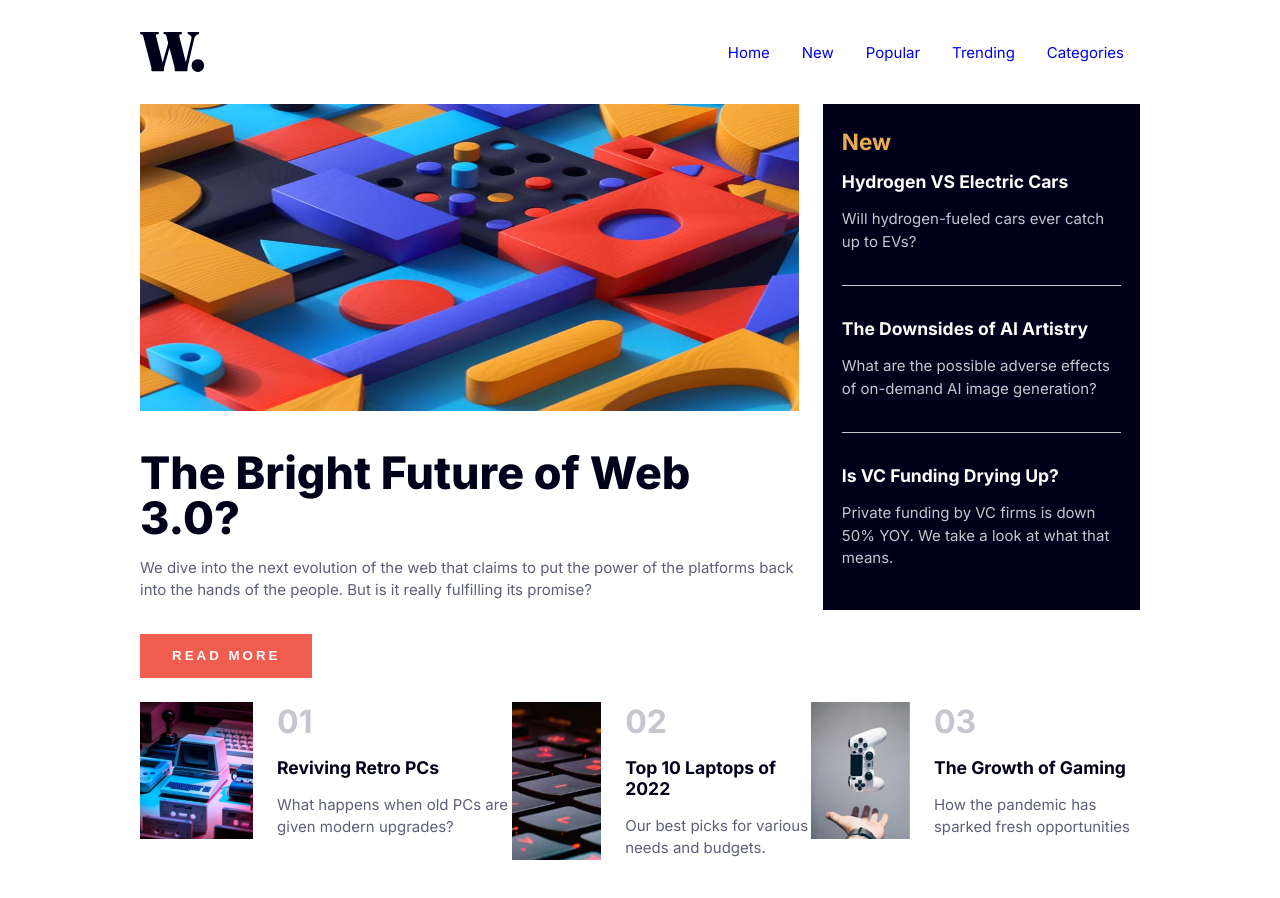
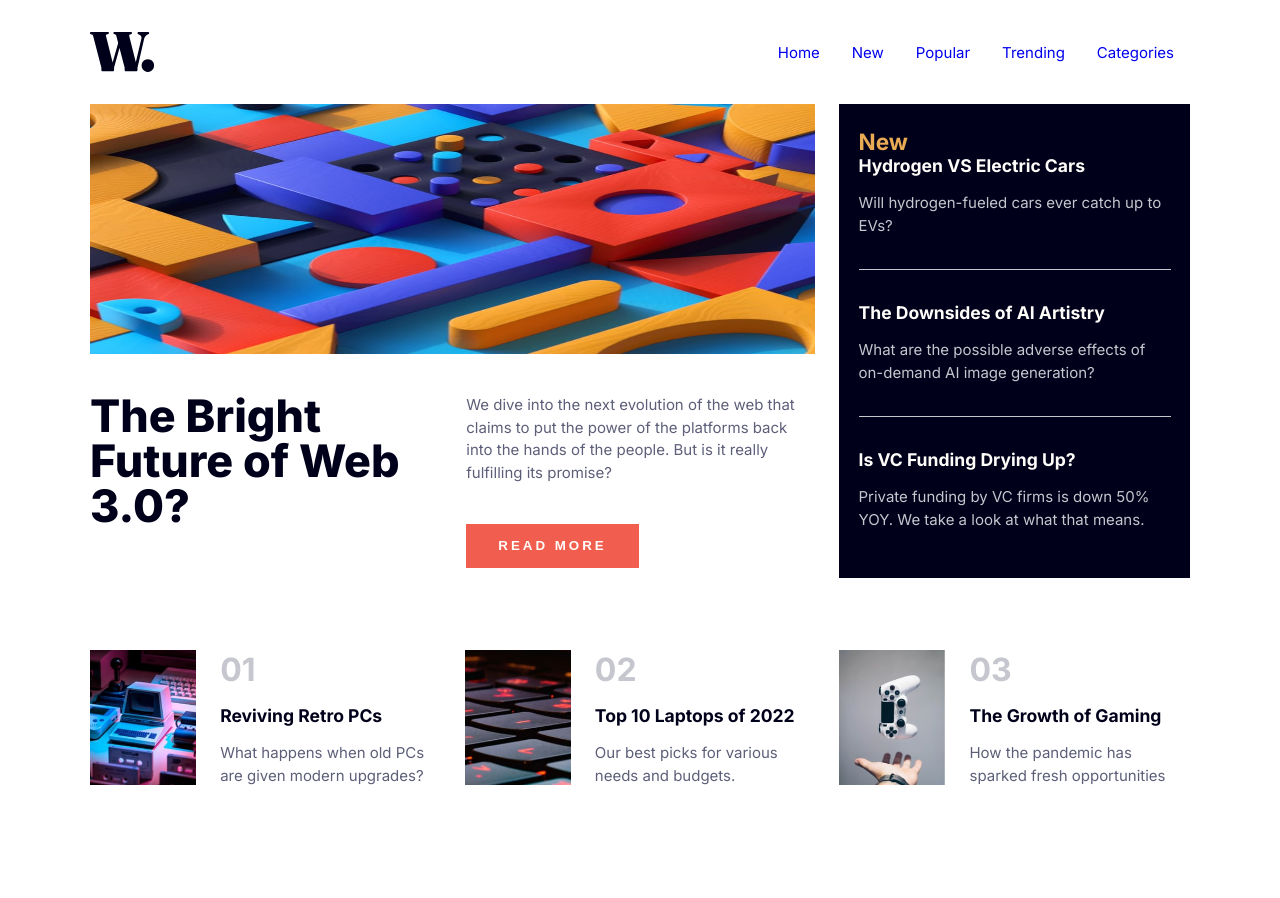
Before and after one commit to everodriguezval/tech-news-mini-project, a plain HTML site: page index.html in a window 1280 px wide. After the commit the page ends 802 px from the top, so only its background shows below. Drawn offline with Linux system fonts and the light colour scheme.

Commit message:
positioning all the sections and articles in grid for large screens

```diff
--- a/assets/styles.css
+++ b/assets/styles.css
@@ -20,7 +20,7 @@ body {
 }
 
 header, main {
-    max-width: 1000px;
+    max-width: 1100px;
     width: 90%;
     margin: 0 auto;
 }
@@ -118,12 +118,13 @@ main article section h3 {
     display: grid;
     column-gap: 1.5rem;
     grid-template-columns: 1.3fr 2.7fr;
-    grid-template-rows: 0.2fr 0.2fr 0.2fr;
+    grid-template-rows: auto auto auto;
 }
 
 .layout-article img {
     grid-column: 1 / 2;
     grid-row: 1 / 4;
+    height: auto;
 }
 
 .layout-article h2 {
@@ -141,19 +142,10 @@ main article section h3 {
     margin: 0;
 }
 
-/* .layout-article img {
-    height: 35%;
-    width: 30%;
-    float: left;
-    margin-right: 1.5rem;
-} */
-
 .layout-article h2 {
     font-size: 2rem;
     color: var(--grayish-blue)
 }
-
-
 
 @media screen and (min-width: 750px) {
     .navlinks.small {
@@ -180,7 +172,7 @@ main article section h3 {
     .grid-lg-screen {
         display: grid;
         grid-template-columns: 1fr 1fr 1fr;
-        grid-template-rows: 30% 0.2fr 0.2fr;
+        grid-template-rows: 250px 200px 200px;
         gap: 1.5rem;
     }
 
@@ -189,27 +181,52 @@ main article section h3 {
         grid-row: 1 / 2;
     }
 
-    main div section {
-        grid-column: 1 / 3;
-        grid-row: 2 / 3;
+    .new-parent {
+        display: grid;
+
+    }
+    .new {
+        margin: 0;
+        grid-column: 3 / 4;
+        grid-row: 1 / 3;
     }
 
-    .new-parent {
+    .title-text-container {
         display: grid;
+        grid-column: 1 / 3;
     }
-    .new.lg-screen {
-        grid-column: 3 / 4;
-        grid-row: 1 / 3;
-        margin: 0;
+    .text-col-2 {
+        grid-column: 2 / 3
     }
 
-    .flex-last-article {
-        display: flex;
-        justify-content: space-between;
+    .grid-last-article {
+        display: grid;
+        grid-template-columns: 1fr 1fr 1fr;
+        grid-template-rows: 0px;
+        column-gap: 1.5rem;
         grid-column: 1 / 4;
     }
 
+    /* .layout-article {
+        margin: 0;
+    } */
+
+    .col-1 {
+        grid-column: 1 / 2;
+    }
+    .col-2 {
+        grid-column: 2 / 3;
+    }
+    .col-3 {
+        grid-column: 3 / 4;
+    }
+
     .layout-article {
-        margin: 0;
+        grid-template-columns: 1.3fr 2.7fr;
+        grid-template-rows: 0.2fr 0.2fr 0.2fr;
+    }
+
+    main button {
+        margin-top: 1.5rem;
     }
 }
--- a/index.html
+++ b/index.html
@@ -41,16 +41,18 @@
     <main>
         <div class="grid-lg-screen">
             <img class="hero-img" src="./assets/images/image-web-3-mobile.jpg" alt="">
-            <section>
+            <section class="title-text-container">
+                <div class="title-col-1">
                     <h1>The Bright Future of Web 3.0?</h1>
-
+                </div>
+                <div class="text-col-2">
                     <p>We dive into the next evolution of the web that claims to put the power of the platforms back into the hands of the people.
                     But is it really fulfilling its promise?</p>
                     <button>READ MORE</button>
+                </div>
             </section>
-            <article class="new-parent">
-                <section class="new lg-screen">
-                <!-- <div> -->
+            <!-- <article class="new-parent"> -->
+            <section class="new">
                 <h2>New</h2>
                 <h3>Hydrogen VS Electric Cars</h3>
                 <p>Will hydrogen-fueled cars ever catch up to EVs?</p>
@@ -61,22 +63,21 @@
                 <h3>Is VC Funding Drying Up?</h3>
                 <p>Private funding by VC firms is down 50% YOY. We take a look at what that means.</p>
             </section>
-                    <!-- </div> -->
-            </article>
-            <article class="flex-last-article">
-                <section class="layout-article">
+            <!-- </article>      -->
+            <article class="grid-last-article">
+                <section class="layout-article col-1">
                     <img src="./assets/images/image-retro-pcs.jpg" alt="an old/vintage computer">
                     <h2>01</h2>
                     <h3>Reviving Retro PCs</h3>
                     <p>What happens when old PCs are given modern upgrades?</p>
                 </section>
-                <section class="layout-article">
+                <section class="layout-article col-2">
                     <img src="./assets/images/image-top-laptops.jpg" alt="a section of a laptop keyboard">
                     <h2>02</h2>
                     <h3>Top 10 Laptops of 2022</h3>
                     <p>Our best picks for various needs and budgets.</p>
                 </section>
-                <section class="layout-article">
+                <section class="layout-article col-3">
                     <img src="./assets/images/image-gaming-growth.jpg" alt="a hand and a joystick">
                     <h2>03</h2>
                     <h3>The Growth of Gaming</h3>
```
Lines whose indentation alone changed are shown as unchanged.
